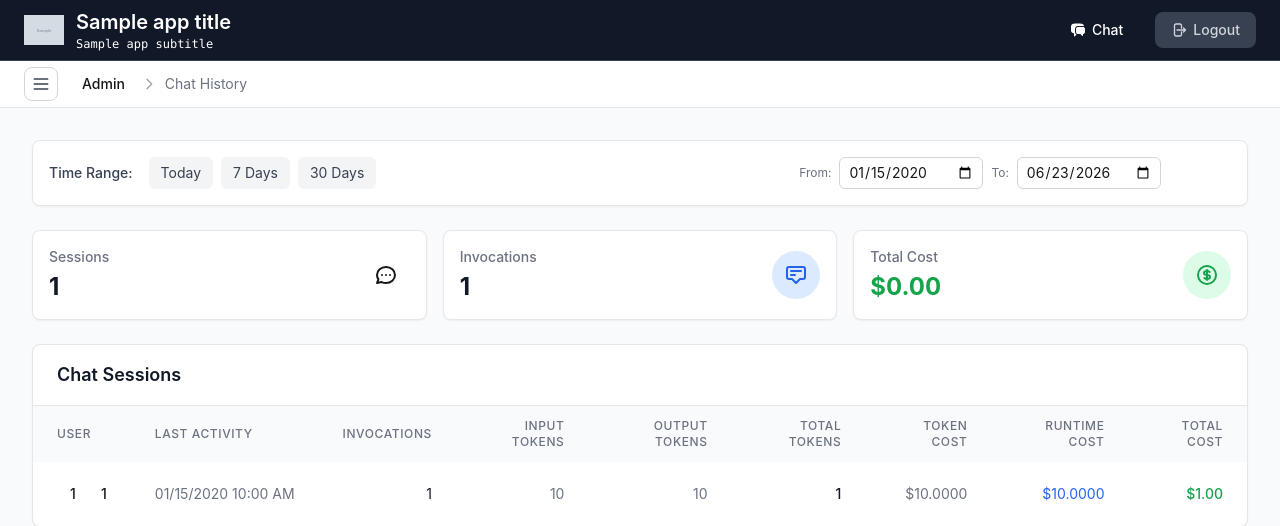
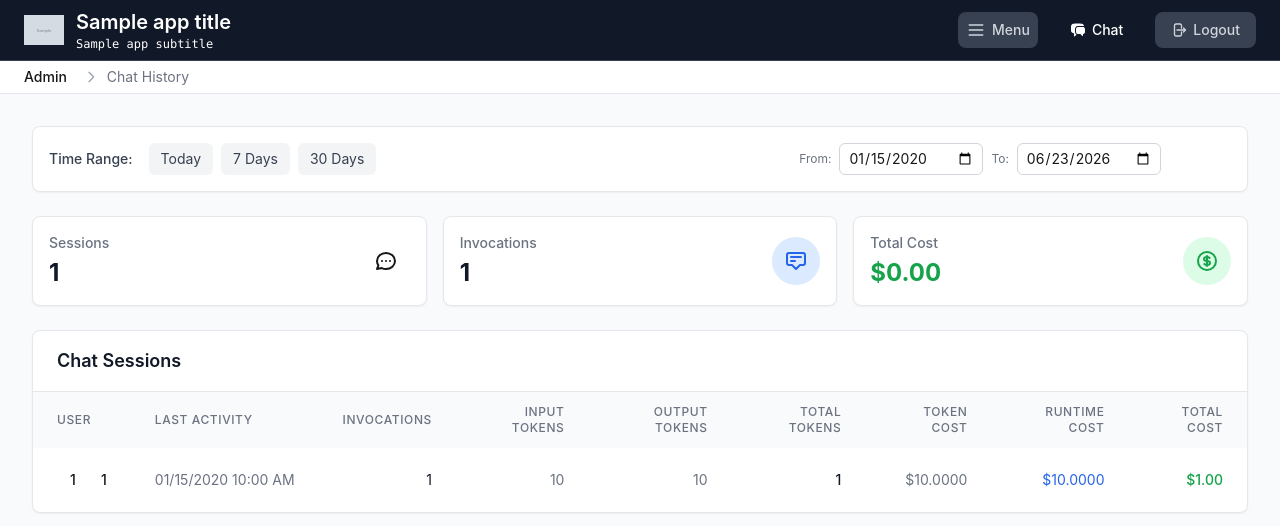
Before and after one commit to aws-samples/sample-strands-agentcore-starter, a Python web app: template chatapp/app/templates/admin/history.html in a window 1280 px wide. Shown: the top 526 px of the page. Run offline with Jinja, Linux system fonts and the light colour scheme; the template is opened without the code that fills it: most values are stand-ins (such as "Sample title", 1, 10 or a date in 2020); grey boxes marked "Sample" are stand-in pictures; some libraries are stand-ins or nearby versions.

Commit message:
chatapp: move nav menu to header on all screens, link logo to chat
Move the hamburger navigation menu out of the admin-only breadcrumb bar
into the shared header so it appears on every screen for admins, and make
the logo/title a link to the main chat page. Remove the redundant standalone
admin button and load Alpine.js alongside the menu.

```diff
--- a/chatapp/app/templates/components/header.html
+++ b/chatapp/app/templates/components/header.html
@@ -1,10 +1,14 @@
 <!-- Unified Header Component -->
 <!-- Usage: include with page_title, show_admin_btn (optional), and breadcrumbs (optional) -->
+<!-- show_menu: the hamburger nav menu renders on any screen where the user is an admin
+     (show_admin_btn is true on chat for admins) or on admin pages (breadcrumbs set). -->
+{% set show_menu = show_admin_btn or breadcrumbs %}
 <header class="border-b border-gray-700 bg-gray-900 px-3 sm:px-4 md:px-6 py-1 md:py-2 shadow-sm">
     <div class="max-w-7xl mx-auto flex items-center justify-between gap-2">
         <!-- Title section -->
         <div class="min-w-0 shrink flex items-center gap-3">
-            <!-- Logo -->
+            <!-- Logo (links to main chat page) -->
+            <a href="/chat" class="flex items-center gap-3 min-w-0 group" aria-label="Go to chat" title="Go to chat">
                 <div class="w-8 h-8 sm:w-10 sm:h-10 flex-shrink-0">
                     <img
                         src="{{ logo_url if logo_url is defined else '/static/favicon.svg' }}"
@@ -14,119 +18,55 @@
                 </div>
                 <!-- Title and subtitle -->
                 <div class="min-w-0">
-                <h1 class="text-base sm:text-lg md:text-xl font-semibold text-white truncate">
+                    <h1 class="text-base sm:text-lg md:text-xl font-semibold text-white truncate group-hover:text-primary-300 transition-colors">
                         {{ app_title if app_title is defined else 'Chat Agent' }}
                     </h1>
                     <h2 class="text-xs font-mono text-white truncate">
                         {{ app_subtitle if app_subtitle is defined else 'Bedrock AgentCore + Strands Agents SDK' }}
                     </h2>
                 </div>
+            </a>
         </div>
 
         <!-- Actions section -->
         <div class="flex items-center gap-2 sm:gap-3 md:gap-4 shrink-0">
-            {% if show_admin_btn %}
-            <!-- Admin button -->
-            <a
-                href="/admin"
-                class="p-1.5 sm:p-2 text-xs sm:text-sm font-medium rounded-lg
-                       transition-all duration-200 flex items-center
-                       bg-gray-700 text-gray-300 hover:bg-gray-600 active:scale-95
-                       border-2 border-primary-500"
-                aria-label="Admin dashboard"
-                title="Admin dashboard"
-            >
-                <svg class="w-4 h-4 sm:w-5 sm:h-5" fill="none" viewBox="0 0 24 24" stroke="currentColor" stroke-width="2">
-                    <path stroke-linecap="round" stroke-linejoin="round" d="M3 13.125C3 12.504 3.504 12 4.125 12h2.25c.621 0 1.125.504 1.125 1.125v6.75C7.5 20.496 6.996 21 6.375 21h-2.25A1.125 1.125 0 013 19.875v-6.75zM9.75 8.625c0-.621.504-1.125 1.125-1.125h2.25c.621 0 1.125.504 1.125 1.125v11.25c0 .621-.504 1.125-1.125 1.125h-2.25a1.125 1.125 0 01-1.125-1.125V8.625zM16.5 4.125c0-.621.504-1.125 1.125-1.125h2.25C20.496 3 21 3.504 21 4.125v15.75c0 .621-.504 1.125-1.125 1.125h-2.25a1.125 1.125 0 01-1.125-1.125V4.125z" />
-                </svg>
-            </a>
-            {% endif %}
-
-            {% if primary_action %}
-            <!-- Primary action button (New Chat or Back to Chat) -->
-            {% if primary_action.type == 'new_chat' %}
-            <button
-                type="button"
-                id="new-chat-btn"
-                onclick="startNewChat()"
-                class="px-2 sm:px-3 md:px-4 py-1.5 sm:py-2 text-xs sm:text-sm font-medium rounded-lg
-                       transition-all duration-200 flex items-center gap-1 sm:gap-1.5
-                       bg-primary-600 text-white hover:bg-primary-700 active:scale-95"
-                aria-label="Start new chat"
-                title="Start new chat"
-            >
-                <svg class="w-3 h-3 sm:w-4 sm:h-4" fill="none" viewBox="0 0 24 24" stroke="currentColor" stroke-width="2">
-                    <path stroke-linecap="round" stroke-linejoin="round" d="M12 4.5v15m7.5-7.5h-15" />
-                </svg>
-                <span class="hidden sm:inline">New Chat</span>
-            </button>
-            {% elif primary_action.type == 'back_to_chat' %}
-            <a
-                href="/chat"
-                class="px-2 sm:px-3 md:px-4 py-1.5 sm:py-2 text-xs sm:text-sm font-medium rounded-lg
-                       transition-all duration-200 flex items-center gap-1 sm:gap-1.5
-                       bg-primary-600 text-white hover:bg-primary-700 active:scale-95"
-                aria-label="Back to chat"
-                title="Back to chat"
-            >
-                <svg class="w-3 h-3 sm:w-4 sm:h-4" fill="currentColor" viewBox="0 0 24 24">
-                    <path d="M4.913 2.658c2.075-.27 4.19-.408 6.337-.408 2.147 0 4.262.139 6.337.408 1.922.25 3.291 1.861 3.405 3.727a4.403 4.403 0 00-1.032-.211 50.89 50.89 0 00-8.42 0c-2.358.196-4.04 2.19-4.04 4.434v4.286a4.47 4.47 0 002.433 3.984L7.28 21.53A.75.75 0 016 21v-4.03a48.527 48.527 0 01-1.087-.128C2.905 16.58 1.5 14.833 1.5 12.862V6.638c0-1.97 1.405-3.718 3.413-3.979z" />
-                    <path d="M15.75 7.5c-1.376 0-2.739.057-4.086.169C10.124 7.797 9 9.103 9 10.609v4.285c0 1.507 1.128 2.814 2.67 2.94 1.243.102 2.5.157 3.768.165l2.782 2.781a.75.75 0 001.28-.53v-2.39l.33-.026c1.542-.125 2.67-1.433 2.67-2.94v-4.286c0-1.505-1.125-2.811-2.664-2.94A49.392 49.392 0 0015.75 7.5z" />
-                </svg>
-                <span class="hidden sm:inline">Chat</span>
-            </a>
-            {% endif %}
-            {% endif %}
-
-            <!-- Logout button -->
-            <form action="/auth/logout" method="POST">
-                <button
-                    type="submit"
-                    class="px-2 sm:px-3 md:px-4 py-1.5 sm:py-2 text-xs sm:text-sm font-medium rounded-lg
-                           transition-all duration-200 flex items-center gap-1 sm:gap-1.5
-                           bg-gray-700 text-gray-300 hover:bg-gray-600 active:scale-95"
-                    aria-label="Sign out"
-                    title="Sign out"
-                >
-                    <svg class="w-3 h-3 sm:w-4 sm:h-4" fill="none" viewBox="0 0 24 24" stroke="currentColor" stroke-width="2">
-                        <path stroke-linecap="round" stroke-linejoin="round" d="M15.75 9V5.25A2.25 2.25 0 0013.5 3h-6a2.25 2.25 0 00-2.25 2.25v13.5A2.25 2.25 0 007.5 21h6a2.25 2.25 0 002.25-2.25V15m3 0l3-3m0 0l-3-3m3 3H9" />
-                    </svg>
-                    <span class="hidden sm:inline">Logout</span>
-                </button>
-            </form>
-        </div>
-    </div>
-</header>
-
-<!-- Breadcrumb/Menu Navigation (Admin only) -->
-{% if breadcrumbs %}
-<nav class="bg-white border-b border-gray-200 px-3 sm:px-4 md:px-6 py-1.5">
-    <div class="max-w-7xl mx-auto">
-        <div class="flex items-center gap-6">
-            <!-- Admin Menu Dropdown (Left) -->
+            {% if show_menu %}
+            <!-- Hamburger navigation menu (available on all screens for admins) -->
             <div class="relative flex-shrink-0" x-data="{ open: false }" @click.outside="open = false">
                 <button
                     @click="open = !open"
-                    class="p-1.5 text-gray-700 border border-gray-300 rounded-lg hover:bg-gray-50 hover:border-gray-400 transition-colors"
-                    aria-label="Admin menu"
-                    title="Admin menu"
+                    type="button"
+                    class="p-1.5 sm:p-2 text-xs sm:text-sm font-medium rounded-lg
+                           transition-all duration-200 flex items-center gap-1.5
+                           bg-gray-700 text-gray-300 hover:bg-gray-600 active:scale-95"
+                    aria-label="Menu"
+                    title="Menu"
                 >
-                    <svg class="w-5 h-5" fill="none" viewBox="0 0 24 24" stroke="currentColor" stroke-width="2">
+                    <svg class="w-4 h-4 sm:w-5 sm:h-5" fill="none" viewBox="0 0 24 24" stroke="currentColor" stroke-width="2">
                         <path stroke-linecap="round" stroke-linejoin="round" d="M4 6h16M4 12h16M4 18h16" />
                     </svg>
+                    <span class="hidden sm:inline">Menu</span>
                 </button>
 
                 <!-- Dropdown Menu -->
                 <div
                     x-show="open"
+                    x-cloak
                     x-transition:enter="transition ease-out duration-100"
                     x-transition:enter-start="transform opacity-0 scale-95"
                     x-transition:enter-end="transform opacity-100 scale-100"
                     x-transition:leave="transition ease-in duration-75"
                     x-transition:leave-start="transform opacity-100 scale-100"
                     x-transition:leave-end="transform opacity-0 scale-95"
-                    class="absolute left-0 mt-2 w-56 bg-white rounded-lg shadow-lg border border-gray-200 py-1 z-50"
+                    class="absolute right-0 mt-2 w-56 bg-white rounded-lg shadow-lg border border-gray-200 py-1 z-50"
                 >
+                    <a href="/chat" class="flex items-center gap-3 px-4 py-2.5 text-sm text-gray-700 hover:bg-gray-50 transition-colors">
+                        <svg class="w-4 h-4 text-gray-500 flex-shrink-0" fill="none" viewBox="0 0 24 24" stroke="currentColor">
+                            <path stroke-linecap="round" stroke-linejoin="round" stroke-width="2" d="M8 12h.01M12 12h.01M16 12h.01M21 12c0 4.418-4.03 8-9 8a9.863 9.863 0 01-4.255-.949L3 20l1.395-3.72C3.512 15.042 3 13.574 3 12c0-4.418 4.03-8 9-8s9 3.582 9 8z" />
+                        </svg>
+                        <span>Chat</span>
+                    </a>
+                    <div class="border-t border-gray-100 my-1"></div>
                     <a href="/admin" class="flex items-center gap-3 px-4 py-2.5 text-sm text-gray-700 hover:bg-gray-50 transition-colors">
                         <svg class="w-4 h-4 text-gray-500 flex-shrink-0" fill="none" viewBox="0 0 24 24" stroke="currentColor">
                             <path stroke-linecap="round" stroke-linejoin="round" stroke-width="2" d="M3 12l2-2m0 0l7-7 7 7M5 10v10a1 1 0 001 1h3m10-11l2 2m-2-2v10a1 1 0 01-1 1h-3m-6 0a1 1 0 001-1v-4a1 1 0 011-1h2a1 1 0 011 1v4a1 1 0 001 1m-6 0h6" />
@@ -191,9 +131,69 @@
                     </a>
                 </div>
             </div>
+            {% endif %}
 
-            <!-- Breadcrumb (Center) -->
-            <ol class="flex items-center space-x-2 text-sm min-w-0 flex-1">
+            {% if primary_action %}
+            <!-- Primary action button (New Chat or Back to Chat) -->
+            {% if primary_action.type == 'new_chat' %}
+            <button
+                type="button"
+                id="new-chat-btn"
+                onclick="startNewChat()"
+                class="px-2 sm:px-3 md:px-4 py-1.5 sm:py-2 text-xs sm:text-sm font-medium rounded-lg
+                       transition-all duration-200 flex items-center gap-1 sm:gap-1.5
+                       bg-primary-600 text-white hover:bg-primary-700 active:scale-95"
+                aria-label="Start new chat"
+                title="Start new chat"
+            >
+                <svg class="w-3 h-3 sm:w-4 sm:h-4" fill="none" viewBox="0 0 24 24" stroke="currentColor" stroke-width="2">
+                    <path stroke-linecap="round" stroke-linejoin="round" d="M12 4.5v15m7.5-7.5h-15" />
+                </svg>
+                <span class="hidden sm:inline">New Chat</span>
+            </button>
+            {% elif primary_action.type == 'back_to_chat' %}
+            <a
+                href="/chat"
+                class="px-2 sm:px-3 md:px-4 py-1.5 sm:py-2 text-xs sm:text-sm font-medium rounded-lg
+                       transition-all duration-200 flex items-center gap-1 sm:gap-1.5
+                       bg-primary-600 text-white hover:bg-primary-700 active:scale-95"
+                aria-label="Back to chat"
+                title="Back to chat"
+            >
+                <svg class="w-3 h-3 sm:w-4 sm:h-4" fill="currentColor" viewBox="0 0 24 24">
+                    <path d="M4.913 2.658c2.075-.27 4.19-.408 6.337-.408 2.147 0 4.262.139 6.337.408 1.922.25 3.291 1.861 3.405 3.727a4.403 4.403 0 00-1.032-.211 50.89 50.89 0 00-8.42 0c-2.358.196-4.04 2.19-4.04 4.434v4.286a4.47 4.47 0 002.433 3.984L7.28 21.53A.75.75 0 016 21v-4.03a48.527 48.527 0 01-1.087-.128C2.905 16.58 1.5 14.833 1.5 12.862V6.638c0-1.97 1.405-3.718 3.413-3.979z" />
+                    <path d="M15.75 7.5c-1.376 0-2.739.057-4.086.169C10.124 7.797 9 9.103 9 10.609v4.285c0 1.507 1.128 2.814 2.67 2.94 1.243.102 2.5.157 3.768.165l2.782 2.781a.75.75 0 001.28-.53v-2.39l.33-.026c1.542-.125 2.67-1.433 2.67-2.94v-4.286c0-1.505-1.125-2.811-2.664-2.94A49.392 49.392 0 0015.75 7.5z" />
+                </svg>
+                <span class="hidden sm:inline">Chat</span>
+            </a>
+            {% endif %}
+            {% endif %}
+
+            <!-- Logout button -->
+            <form action="/auth/logout" method="POST">
+                <button
+                    type="submit"
+                    class="px-2 sm:px-3 md:px-4 py-1.5 sm:py-2 text-xs sm:text-sm font-medium rounded-lg
+                           transition-all duration-200 flex items-center gap-1 sm:gap-1.5
+                           bg-gray-700 text-gray-300 hover:bg-gray-600 active:scale-95"
+                    aria-label="Sign out"
+                    title="Sign out"
+                >
+                    <svg class="w-3 h-3 sm:w-4 sm:h-4" fill="none" viewBox="0 0 24 24" stroke="currentColor" stroke-width="2">
+                        <path stroke-linecap="round" stroke-linejoin="round" d="M15.75 9V5.25A2.25 2.25 0 0013.5 3h-6a2.25 2.25 0 00-2.25 2.25v13.5A2.25 2.25 0 007.5 21h6a2.25 2.25 0 002.25-2.25V15m3 0l3-3m0 0l-3-3m3 3H9" />
+                    </svg>
+                    <span class="hidden sm:inline">Logout</span>
+                </button>
+            </form>
+        </div>
+    </div>
+</header>
+
+<!-- Breadcrumb Navigation (Admin only) -->
+{% if breadcrumbs %}
+<nav class="bg-white border-b border-gray-200 px-3 sm:px-4 md:px-6 py-1.5">
+    <div class="max-w-7xl mx-auto">
+        <ol class="flex items-center space-x-2 text-sm min-w-0">
             {% for crumb in breadcrumbs %}
             <li class="flex items-center min-w-0">
                 {% if not loop.first %}
@@ -210,9 +210,11 @@
             {% endfor %}
         </ol>
     </div>
-    </div>
 </nav>
+{% endif %}
 
-<!-- Alpine.js for dropdown menu -->
+<!-- Alpine.js + x-cloak for the header navigation menu dropdown -->
+{% if show_menu %}
+<style>[x-cloak] { display: none !important; }</style>
 <script defer src="https://cdn.jsdelivr.net/npm/alpinejs@3.14.3/dist/cdn.min.js"></script>
 {% endif %}
```
Lines whose indentation alone changed are shown as unchanged.
